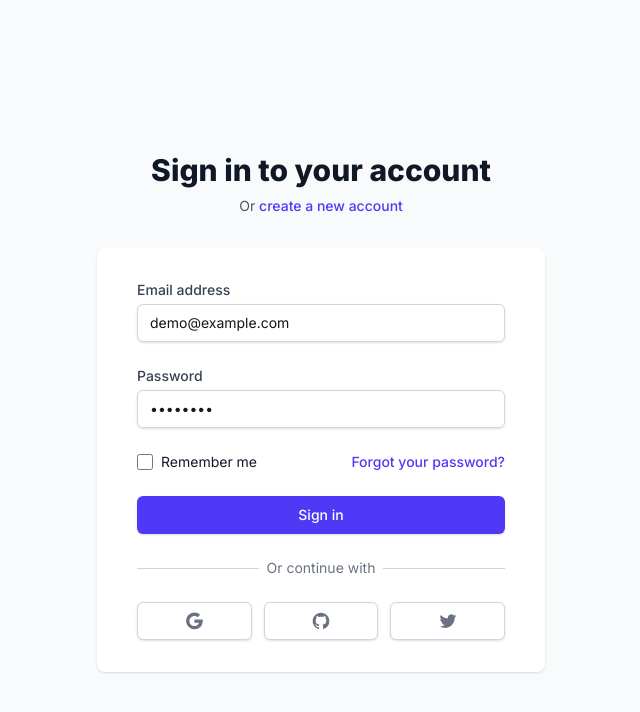
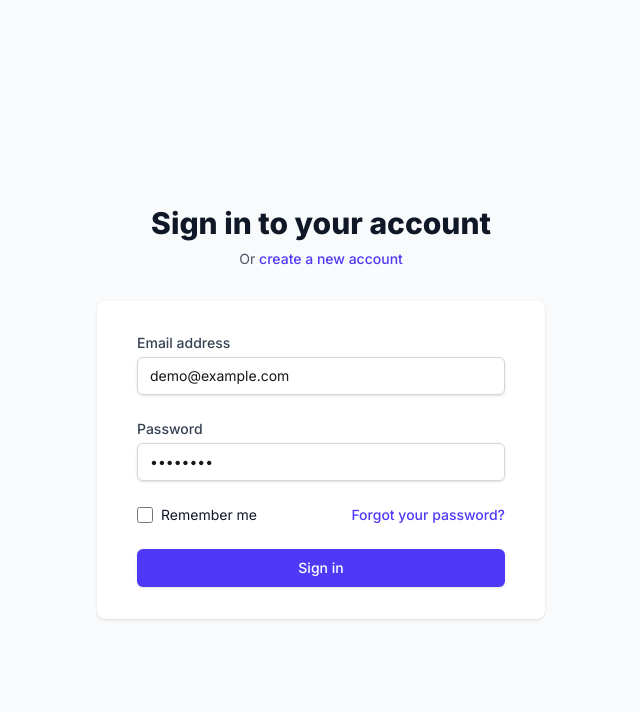
Before and after one commit to shiekiragu12/realtime-chat, a Next.js app in the folder frontend/: page /login in a window 1280 px wide. Shown: the top 712 px of the page, without its empty margins (319-959 px from the left). Built offline with nearby package versions, Linux system fonts and the light colour scheme.

Commit message:
updated the login page ui

```diff
--- a/frontend/src/app/login/page.tsx
+++ b/frontend/src/app/login/page.tsx
@@ -122,7 +122,7 @@ export default function LoginPage() {
             </div>
           </form>
 
-          <div className="mt-6">
+          <div className="hidden mt-6">
             <div className="relative">
               <div className="absolute inset-0 flex items-center">
                 <div className="border-gray-300 border-t w-full"></div>
```
